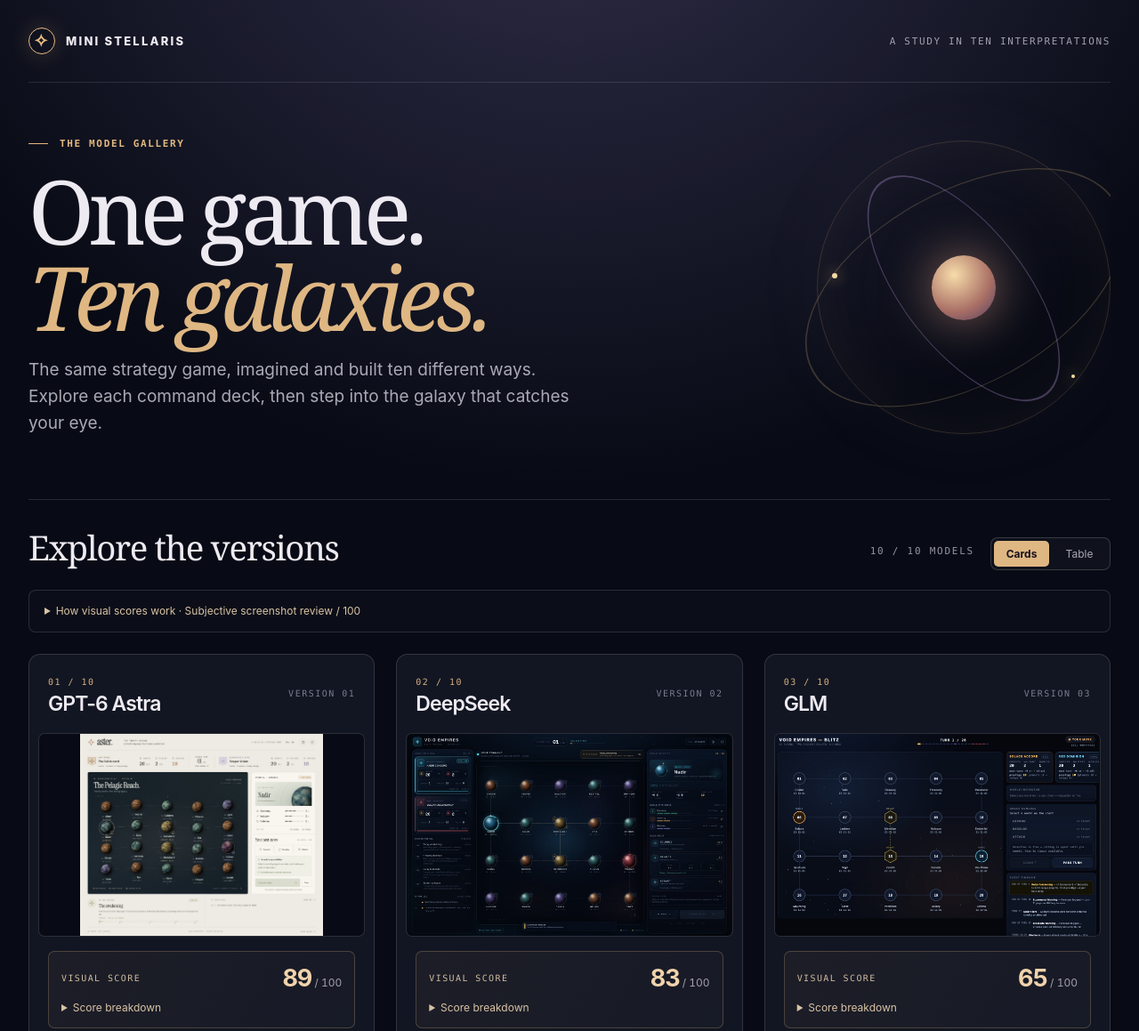
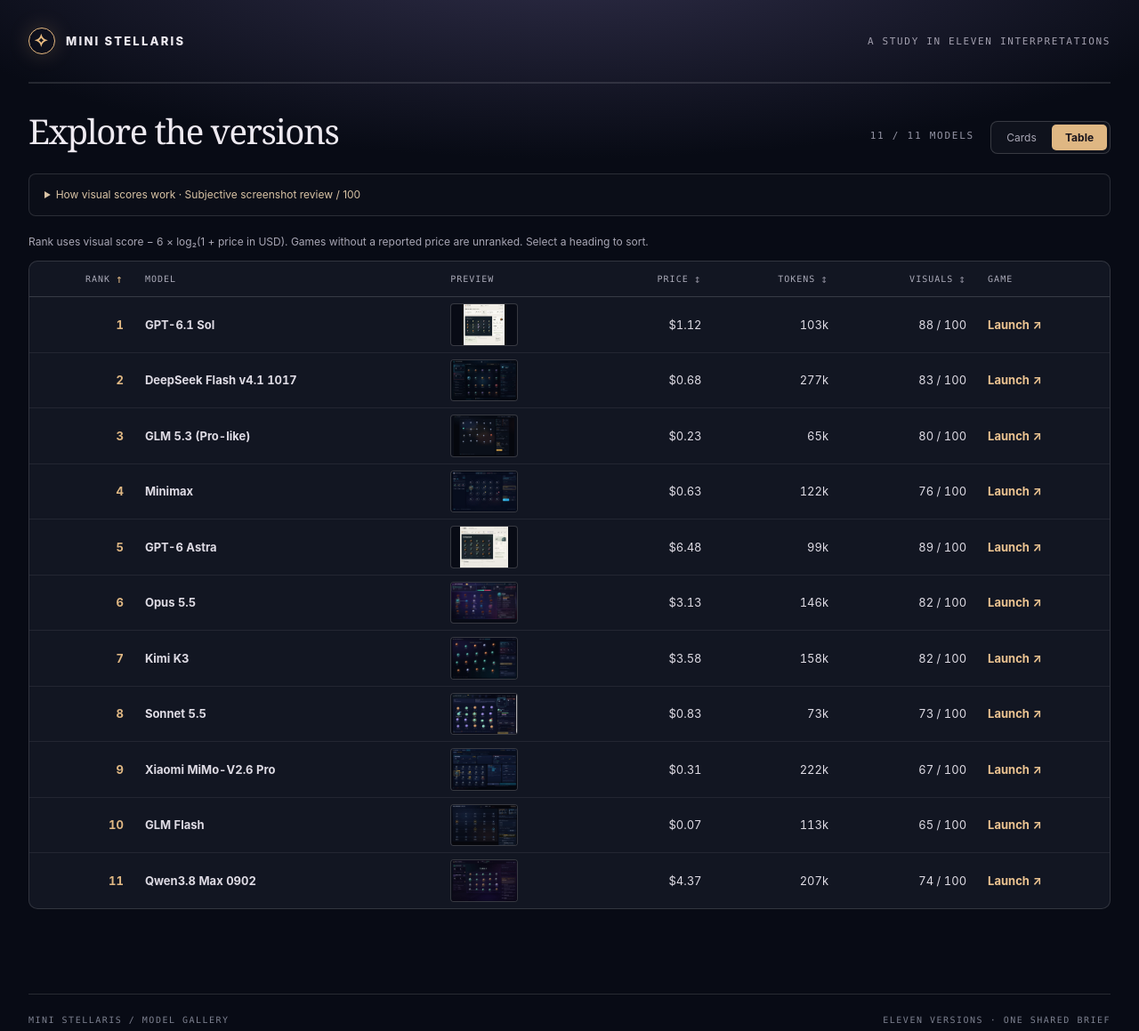
Before and after one commit to igorz-/galaxy-minigame-ai-models-test, a plain HTML site: page index.html in a window 1280 px wide. Shown: the top 1159 px of the page at 89% size. Drawn offline with Linux system fonts and the light colour scheme.

Commit message:
add GLM 5.3 to the gallery

```diff
--- a/index.html
+++ b/index.html
@@ -4,7 +4,7 @@
   <meta charset="utf-8">
   <meta name="viewport" content="width=device-width, initial-scale=1">
   <meta name="theme-color" content="#080b15">
-  <meta name="description" content="Ten interpretations of one galaxy strategy game, each built by a different model.">
+  <meta name="description" content="Eleven interpretations of one galaxy strategy game, each built by a different model.">
   <title>Mini Stellaris — The Gallery</title>
   <style>
     :root { color-scheme: dark; font-family: Inter, ui-sans-serif, -apple-system, BlinkMacSystemFont, "Segoe UI", sans-serif; background: #080b15; color: #eeeaf1; }
@@ -122,26 +122,18 @@
   <div class="shell">
     <header class="masthead">
       <a class="brand" href="./index.html"><span class="brand-mark" aria-hidden="true">✧</span> Mini Stellaris</a>
-      <span class="mast-note">A study in ten interpretations</span>
+      <span class="mast-note">A study in eleven interpretations</span>
     </header>
     <main>
-      <section class="hero" aria-labelledby="hero-title">
-        <div class="hero-copy">
-          <div class="eyebrow">The model gallery</div>
-          <h1 id="hero-title">One game.<br><em>Ten galaxies.</em></h1>
-          <p>The same strategy game, imagined and built ten different ways. Explore each command deck, then step into the galaxy that catches your eye.</p>
-        </div>
-        <div class="orbit" aria-hidden="true"><span class="orbit-core"></span><span class="orbit-star one"></span><span class="orbit-star two"></span></div>
-      </section>
       <section aria-labelledby="gallery-title">
-        <div class="gallery-head"><h2 id="gallery-title">Explore the versions</h2><div class="gallery-controls"><span class="count">10 / 10 models</span><div class="view-switch" role="group" aria-label="Gallery view"><button type="button" id="gridView" aria-pressed="true" aria-controls="gallery">Cards</button><button type="button" id="tableView" aria-pressed="false" aria-controls="tableViewPanel">Table</button></div></div></div>
+        <div class="gallery-head"><h2 id="gallery-title">Explore the versions</h2><div class="gallery-controls"><span class="count">11 / 11 models</span><div class="view-switch" role="group" aria-label="Gallery view"><button type="button" id="gridView" aria-pressed="false" aria-controls="gallery">Cards</button><button type="button" id="tableView" aria-pressed="true" aria-controls="tableViewPanel">Table</button></div></div></div>
         <details class="rubric" id="visual-rubric">
           <summary>How visual scores work · Subjective screenshot review / 100</summary>
           <p>Each full gameplay screenshot is judged on five criteria, each rated from 0 to 10: art direction (palette, identity, atmosphere), layout (balance, hierarchy, spacing), readability (text size and contrast), world rendering (planet detail, depth, map treatment), and polish (consistent typography, borders, icons, and finish).</p>
           <p><strong>Score = round(3 × art direction + 2.5 × layout + 2 × readability + 1.5 × world rendering + 1 × polish).</strong> Scale: 0 = absent or unusable, 5 = functional but visually basic, 7 = good with visible weaknesses, 9 = excellent, 10 = exceptional.</p>
-          <p>Based on ten desktop gameplay screenshots, reviewed on 25 October 2026. Original captures are 1440 × 900; newer captures use the available desktop viewport, with full-page captures for Sol and reworked Astra. These subjective ratings are not a controlled viewport benchmark. Ratings describe the captured view, including visible clipping; animation, other screen sizes, gameplay quality, model cost, and token usage are not assessed. Expand a card’s breakdown for the reasoning.</p>
+          <p>Based on eleven desktop gameplay screenshots, reviewed on 25 October 2026. Original captures are 1440 × 900; newer captures use the available desktop viewport, with full-page captures for Sol, reworked Astra, and GLM 5.3. These subjective ratings are not a controlled viewport benchmark. Ratings describe the captured view, including visible clipping; animation, other screen sizes, gameplay quality, model cost, and token usage are not assessed. Expand a card’s breakdown for the reasoning.</p>
         </details>
-        <div id="tableViewPanel" hidden>
+        <div id="tableViewPanel">
           <p class="table-note" id="rankNote">Rank uses visual score − 6 × log₂(1 + price in USD). Games without a reported price are unranked. Select a heading to sort.</p>
           <div class="table-wrap" role="region" aria-label="Game comparison table" tabindex="0">
             <table class="game-table" aria-describedby="rankNote">
@@ -158,9 +150,9 @@
             </table>
           </div>
         </div>
-        <div class="grid" id="gallery">
+        <div class="grid" id="gallery" hidden>
           <article class="card" data-name="GPT-6 Astra" data-image="gallery-assets/astra-reworked.png" data-link="Astra/index.html">
-            <div class="card-head"><div><span class="card-num">01 / 10</span><h3>GPT-6 Astra</h3></div><span class="card-kind">Version 01</span></div>
+            <div class="card-head"><div><span class="card-num">01 / 11</span><h3>GPT-6 Astra</h3></div><span class="card-kind">Version 01</span></div>
             <button class="preview" type="button" aria-label="Expand GPT-6 Astra game screenshot"><img src="gallery-assets/astra-reworked.png" alt="GPT-6 Astra game in progress" fetchpriority="high"><span class="zoom-label">Expand ↗</span></button>
             <div class="visual-review">
               <div class="visual-score"><span class="metric-label">Visual score</span><strong>89<small> / 100</small></strong></div>
@@ -170,7 +162,7 @@
             <div class="card-foot"><span>In-game preview</span><a class="launch" href="Astra/index.html" target="_blank" rel="noopener">Launch game <svg viewBox="0 0 16 16" fill="none" aria-hidden="true"><path d="M3 13 13 3M5 3h8v8" stroke="currentColor" stroke-width="1.5"/></svg></a></div>
           </article>
           <article class="card" data-name="DeepSeek" data-image="gallery-assets/deepseek.jpg" data-link="DeepSeek/index.html">
-            <div class="card-head"><div><span class="card-num">02 / 10</span><h3>DeepSeek</h3></div><span class="card-kind">Version 02</span></div>
+            <div class="card-head"><div><span class="card-num">02 / 11</span><h3>DeepSeek</h3></div><span class="card-kind">Version 02</span></div>
             <button class="preview" type="button" aria-label="Expand DeepSeek game screenshot"><img src="gallery-assets/deepseek.jpg" alt="DeepSeek game in progress"><span class="zoom-label">Expand ↗</span></button>
             <div class="visual-review">
               <div class="visual-score"><span class="metric-label">Visual score</span><strong>83<small> / 100</small></strong></div>
@@ -180,7 +172,7 @@
             <div class="card-foot"><span>In-game preview</span><a class="launch" href="DeepSeek/index.html" target="_blank" rel="noopener">Launch game <svg viewBox="0 0 16 16" fill="none" aria-hidden="true"><path d="M3 13 13 3M5 3h8v8" stroke="currentColor" stroke-width="1.5"/></svg></a></div>
           </article>
           <article class="card" data-name="GLM" data-image="gallery-assets/glm.jpg" data-link="GLM/index.html">
-            <div class="card-head"><div><span class="card-num">03 / 10</span><h3>GLM</h3></div><span class="card-kind">Version 03</span></div>
+            <div class="card-head"><div><span class="card-num">03 / 11</span><h3>GLM</h3></div><span class="card-kind">Version 03</span></div>
             <button class="preview" type="button" aria-label="Expand GLM game screenshot"><img src="gallery-assets/glm.jpg" alt="GLM game in progress"><span class="zoom-label">Expand ↗</span></button>
             <div class="visual-review">
               <div class="visual-score"><span class="metric-label">Visual score</span><strong>65<small> / 100</small></strong></div>
@@ -190,7 +182,7 @@
             <div class="card-foot"><span>In-game preview</span><a class="launch" href="GLM/index.html" target="_blank" rel="noopener">Launch game <svg viewBox="0 0 16 16" fill="none" aria-hidden="true"><path d="M3 13 13 3M5 3h8v8" stroke="currentColor" stroke-width="1.5"/></svg></a></div>
           </article>
           <article class="card" data-name="Kimi K3" data-image="gallery-assets/kimi-k3.jpg" data-link="Kimi%20K3/index.html">
-            <div class="card-head"><div><span class="card-num">04 / 10</span><h3>Kimi K3</h3></div><span class="card-kind">Version 04</span></div>
+            <div class="card-head"><div><span class="card-num">04 / 11</span><h3>Kimi K3</h3></div><span class="card-kind">Version 04</span></div>
             <button class="preview" type="button" aria-label="Expand Kimi K3 game screenshot"><img src="gallery-assets/kimi-k3.jpg" alt="Kimi K3 game in progress"><span class="zoom-label">Expand ↗</span></button>
             <div class="visual-review">
               <div class="visual-score"><span class="metric-label">Visual score</span><strong>82<small> / 100</small></strong></div>
@@ -200,7 +192,7 @@
             <div class="card-foot"><span>In-game preview</span><a class="launch" href="Kimi%20K3/index.html" target="_blank" rel="noopener">Launch game <svg viewBox="0 0 16 16" fill="none" aria-hidden="true"><path d="M3 13 13 3M5 3h8v8" stroke="currentColor" stroke-width="1.5"/></svg></a></div>
           </article>
           <article class="card" data-name="Minimax" data-image="gallery-assets/minimax.jpg?v=2" data-link="Minimax/index.html">
-            <div class="card-head"><div><span class="card-num">05 / 10</span><h3>Minimax</h3></div><span class="card-kind">Version 05</span></div>
+            <div class="card-head"><div><span class="card-num">05 / 11</span><h3>Minimax</h3></div><span class="card-kind">Version 05</span></div>
             <button class="preview" type="button" aria-label="Expand Minimax game screenshot"><img src="gallery-assets/minimax.jpg?v=2" alt="Minimax game in progress"><span class="zoom-label">Expand ↗</span></button>
             <div class="visual-review">
               <div class="visual-score"><span class="metric-label">Visual score</span><strong>76<small> / 100</small></strong></div>
@@ -210,7 +202,7 @@
             <div class="card-foot"><span>In-game preview</span><a class="launch" href="Minimax/index.html" target="_blank" rel="noopener">Launch game <svg viewBox="0 0 16 16" fill="none" aria-hidden="true"><path d="M3 13 13 3M5 3h8v8" stroke="currentColor" stroke-width="1.5"/></svg></a></div>
           </article>
           <article class="card" data-name="Qwen" data-image="gallery-assets/qwen.jpg" data-link="Qwen/index.html">
-            <div class="card-head"><div><span class="card-num">06 / 10</span><h3>Qwen</h3></div><span class="card-kind">Version 06</span></div>
+            <div class="card-head"><div><span class="card-num">06 / 11</span><h3>Qwen</h3></div><span class="card-kind">Version 06</span></div>
             <button class="preview" type="button" aria-label="Expand Qwen game screenshot"><img src="gallery-assets/qwen.jpg" alt="Qwen game in progress"><span class="zoom-label">Expand ↗</span></button>
             <div class="visual-review">
               <div class="visual-score"><span class="metric-label">Visual score</span><strong>74<small> / 100</small></strong></div>
@@ -220,7 +212,7 @@
             <div class="card-foot"><span>In-game preview</span><a class="launch" href="Qwen/index.html" target="_blank" rel="noopener">Launch game <svg viewBox="0 0 16 16" fill="none" aria-hidden="true"><path d="M3 13 13 3M5 3h8v8" stroke="currentColor" stroke-width="1.5"/></svg></a></div>
           </article>
           <article class="card" data-name="Xiaomi-Mimo" data-image="gallery-assets/xiaomi-mimo.jpg" data-link="Xiaomi-Mimo/index.html">
-            <div class="card-head"><div><span class="card-num">07 / 10</span><h3>Xiaomi-Mimo</h3></div><span class="card-kind">Version 07</span></div>
+            <div class="card-head"><div><span class="card-num">07 / 11</span><h3>Xiaomi-Mimo</h3></div><span class="card-kind">Version 07</span></div>
             <button class="preview" type="button" aria-label="Expand Xiaomi-Mimo game screenshot"><img src="gallery-assets/xiaomi-mimo.jpg" alt="Xiaomi-Mimo game in progress"><span class="zoom-label">Expand ↗</span></button>
             <div class="visual-review">
               <div class="visual-score"><span class="metric-label">Visual score</span><strong>67<small> / 100</small></strong></div>
@@ -230,7 +222,7 @@
             <div class="card-foot"><span>In-game preview</span><a class="launch" href="Xiaomi-Mimo/index.html" target="_blank" rel="noopener">Launch game <svg viewBox="0 0 16 16" fill="none" aria-hidden="true"><path d="M3 13 13 3M5 3h8v8" stroke="currentColor" stroke-width="1.5"/></svg></a></div>
           </article>
           <article class="card" data-name="Opus 5.5" data-image="gallery-assets/opus-5-5.png" data-link="Opus%205.5/index.html">
-            <div class="card-head"><div><span class="card-num">08 / 10</span><h3>Opus 5.5</h3></div><span class="card-kind">Version 08</span></div>
+            <div class="card-head"><div><span class="card-num">08 / 11</span><h3>Opus 5.5</h3></div><span class="card-kind">Version 08</span></div>
             <button class="preview" type="button" aria-label="Expand Opus 5.5 game screenshot"><img src="gallery-assets/opus-5-5.png" alt="Opus 5.5 game in progress" loading="lazy"><span class="zoom-label">Expand ↗</span></button>
             <div class="visual-review">
               <div class="visual-score"><span class="metric-label">Visual score</span><strong>82<small> / 100</small></strong></div>
@@ -240,7 +232,7 @@
             <div class="card-foot"><span>In-game preview</span><a class="launch" href="Opus%205.5/index.html" target="_blank" rel="noopener">Launch game <svg viewBox="0 0 16 16" fill="none" aria-hidden="true"><path d="M3 13 13 3M5 3h8v8" stroke="currentColor" stroke-width="1.5"/></svg></a></div>
           </article>
           <article class="card" data-name="Sonnet 5.5" data-image="gallery-assets/sonnet-5-5.png" data-link="Sonnet%205.5/index.html">
-            <div class="card-head"><div><span class="card-num">09 / 10</span><h3>Sonnet 5.5</h3></div><span class="card-kind">Version 09</span></div>
+            <div class="card-head"><div><span class="card-num">09 / 11</span><h3>Sonnet 5.5</h3></div><span class="card-kind">Version 09</span></div>
             <button class="preview" type="button" aria-label="Expand Sonnet 5.5 game screenshot"><img src="gallery-assets/sonnet-5-5.png" alt="Sonnet 5.5 game in progress" loading="lazy"><span class="zoom-label">Expand ↗</span></button>
             <div class="visual-review">
               <div class="visual-score"><span class="metric-label">Visual score</span><strong>73<small> / 100</small></strong></div>
@@ -250,7 +242,7 @@
             <div class="card-foot"><span>In-game preview</span><a class="launch" href="Sonnet%205.5/index.html" target="_blank" rel="noopener">Launch game <svg viewBox="0 0 16 16" fill="none" aria-hidden="true"><path d="M3 13 13 3M5 3h8v8" stroke="currentColor" stroke-width="1.5"/></svg></a></div>
           </article>
           <article class="card" data-name="GPT-6.1 Sol" data-image="gallery-assets/gpt-6-1-sol.png" data-link="GPT%206.1%20Sol/index.html">
-            <div class="card-head"><div><span class="card-num">10 / 10</span><h3>GPT-6.1 Sol</h3></div><span class="card-kind">Version 10</span></div>
+            <div class="card-head"><div><span class="card-num">10 / 11</span><h3>GPT-6.1 Sol</h3></div><span class="card-kind">Version 10</span></div>
             <button class="preview" type="button" aria-label="Expand GPT-6.1 Sol game screenshot"><img src="gallery-assets/gpt-6-1-sol.png" alt="GPT-6.1 Sol game in progress" loading="lazy"><span class="zoom-label">Expand ↗</span></button>
             <div class="visual-review">
               <div class="visual-score"><span class="metric-label">Visual score</span><strong>88<small> / 100</small></strong></div>
@@ -259,10 +251,20 @@
             <div class="run-data"><span class="data-label">Model</span><span class="model-name">GPT-6.1 Sol</span><div class="metrics"><div class="metric"><span class="metric-label">Tokens</span><strong class="metric-value">103k</strong></div><div class="metric cost"><span class="metric-label">Cost</span><strong class="metric-value">$1.12</strong></div></div></div>
             <div class="card-foot"><span>In-game preview</span><a class="launch" href="GPT%206.1%20Sol/index.html" target="_blank" rel="noopener">Launch game <svg viewBox="0 0 16 16" fill="none" aria-hidden="true"><path d="M3 13 13 3M5 3h8v8" stroke="currentColor" stroke-width="1.5"/></svg></a></div>
           </article>
+          <article class="card" data-name="GLM 5.3" data-image="gallery-assets/glm-5-3.png" data-link="GLM%205.3%20(Pro-like)/index.html">
+            <div class="card-head"><div><span class="card-num">11 / 11</span><h3>GLM 5.3</h3></div><span class="card-kind">Version 11</span></div>
+            <button class="preview" type="button" aria-label="Expand GLM 5.3 game screenshot"><img src="gallery-assets/glm-5-3.png" alt="GLM 5.3 game in progress" loading="lazy"><span class="zoom-label">Expand ↗</span></button>
+            <div class="visual-review">
+              <div class="visual-score"><span class="metric-label">Visual score</span><strong>80<small> / 100</small></strong></div>
+              <details><summary>Score breakdown</summary><dl><dt>Art direction · 30%</dt><dd>8.5/10</dd><dt>Layout · 25%</dt><dd>8/10</dd><dt>Readability · 20%</dt><dd>7/10</dd><dt>World rendering · 15%</dt><dd>8/10</dd><dt>Polish · 10%</dt><dd>8/10</dd></dl><p>A dark ink-blue command deck pairs Marcellus serif headings with a calm nebula starfield and restrained gold, cyan, and coral accents for a cohesive identity. Radial-gradient planets with rims, halos, relay rings, and per-world attribute pips add welcome depth to the chart. Small map labels and a scrolling right-hand column hold readability back slightly.</p></details>
+            </div>
+            <div class="run-data"><span class="data-label">Model</span><span class="model-name">GLM 5.3 (Pro-like)</span><div class="metrics"><div class="metric"><span class="metric-label">Tokens</span><strong class="metric-value">65k</strong></div><div class="metric cost"><span class="metric-label">Cost</span><strong class="metric-value">$0.23</strong></div></div></div>
+            <div class="card-foot"><span>In-game preview</span><a class="launch" href="GLM%205.3%20(Pro-like)/index.html" target="_blank" rel="noopener">Launch game <svg viewBox="0 0 16 16" fill="none" aria-hidden="true"><path d="M3 13 13 3M5 3h8v8" stroke="currentColor" stroke-width="1.5"/></svg></a></div>
+          </article>
         </div>
       </section>
     </main>
-    <footer class="footer"><span>Mini Stellaris / Model gallery</span><span>Ten versions · One shared brief</span></footer>
+    <footer class="footer"><span>Mini Stellaris / Model gallery</span><span>Eleven versions · One shared brief</span></footer>
   </div>
   <dialog id="lightbox" aria-label="Expanded game screenshot">
     <div class="lightbox-bar"><span class="lightbox-title" id="lightboxTitle"></span><div class="lightbox-actions"><button type="button" id="previous" aria-label="Previous screenshot">←</button><button type="button" id="next" aria-label="Next screenshot">→</button><a id="lightboxLaunch" href="#" target="_blank" rel="noopener" aria-label="Launch this game">↗</a><button type="button" id="close" aria-label="Close screenshot">×</button></div></div>
@@ -361,6 +363,7 @@
     }
     gridView.addEventListener('click', () => setView('cards'));
     tableView.addEventListener('click', () => setView('table'));
+    setView('table');
     const lightbox = document.querySelector('#lightbox');
     const fullImage = document.querySelector('#fullImage');
     let current = 0;
```
Also changed, not shown: gallery-assets/glm-5-3.png (added).
